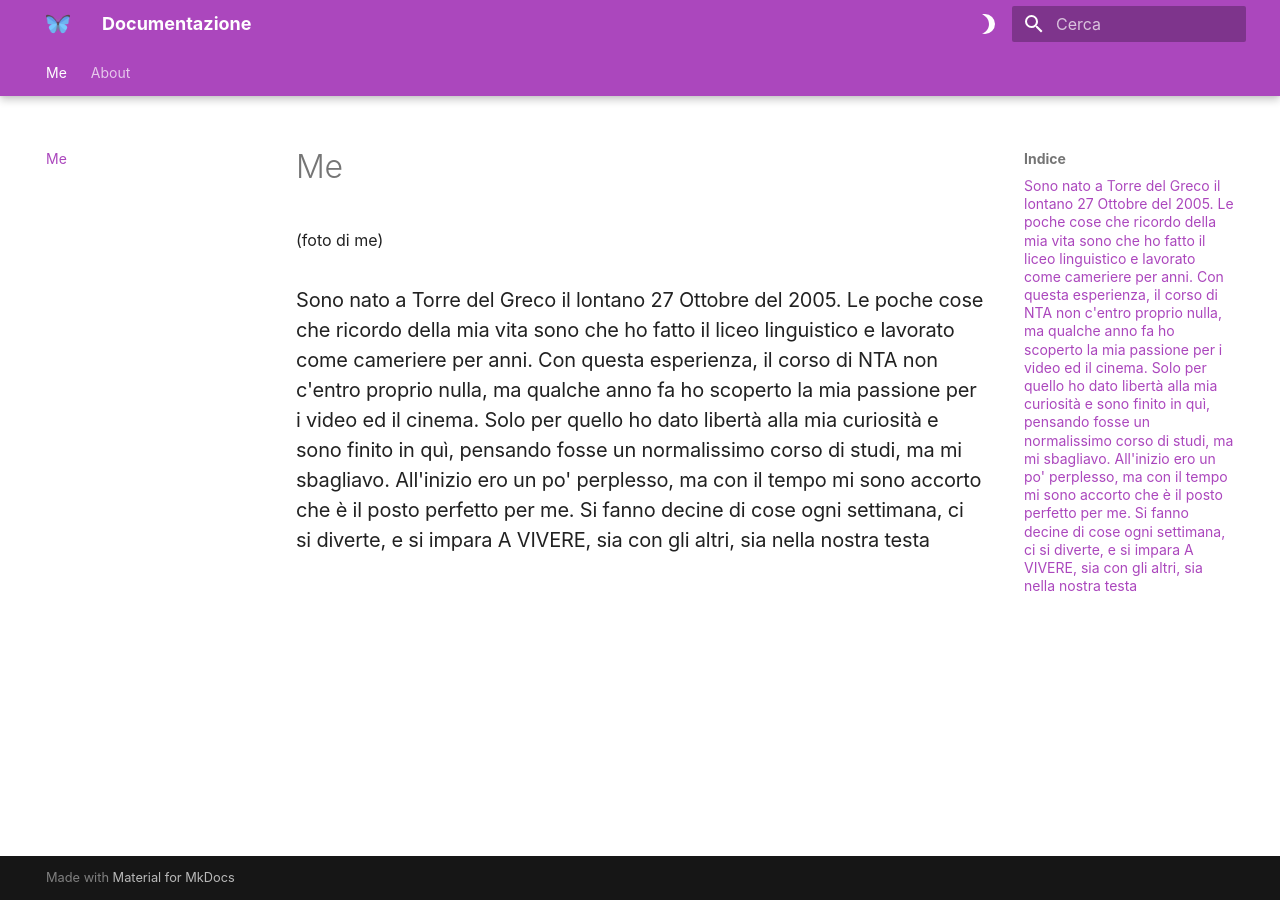
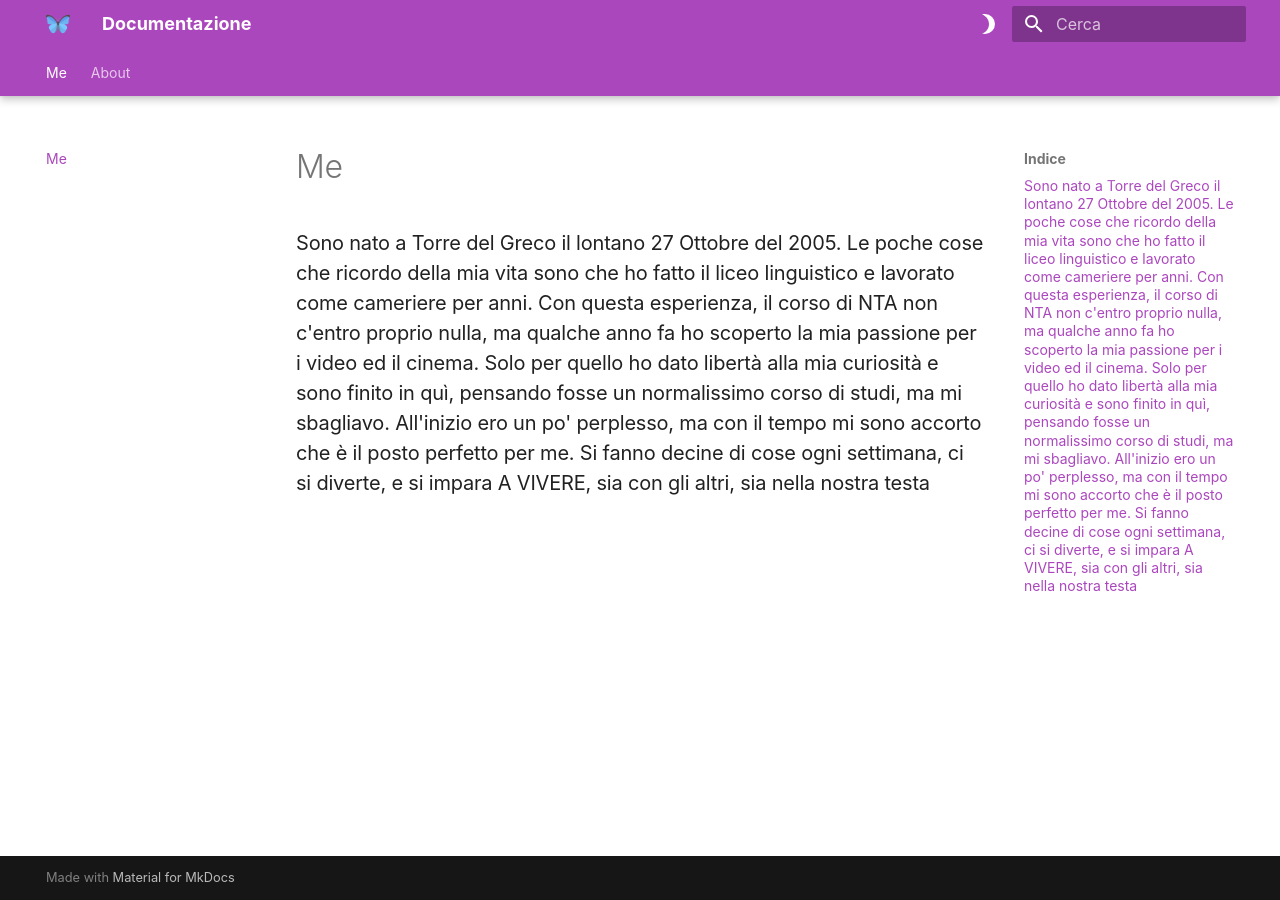
Before and after one commit to thaaby/primo-anno, an MkDocs documentation site: the page built from docs/Me.md, in a window 1280 px wide. Built offline with MkDocs 1.6.1 and Material for MkDocs 9.7.7, drawn with Linux system fonts in a browser that asks for light colours; some web fonts are replaced.

Commit message:
altri cambi

```diff
--- a/docs/Me.md
+++ b/docs/Me.md
@@ -1,3 +1 @@
-(foto di me)
-
 ### Sono nato a Torre del Greco il lontano 27 Ottobre del 2005. Le poche cose che ricordo della mia vita sono che ho fatto il liceo linguistico e lavorato come cameriere per anni. Con questa esperienza, il corso di NTA non c'entro proprio nulla, ma qualche anno fa ho scoperto la mia passione per i video ed il cinema. Solo per quello ho dato libertà alla mia curiosità e sono finito in quì, pensando fosse un normalissimo corso di studi, ma mi sbagliavo. All'inizio ero un po' perplesso, ma con il tempo mi sono accorto che è il posto perfetto per me. Si fanno decine di cose ogni settimana, ci si diverte, e si impara A VIVERE, sia con gli altri, sia nella nostra testa
```
Also changed, not shown: docs/About/Progetto.md (added, +1 -0 lines), docs/About/Errori.md (added), docs/Lab/Manifesta.md (added).
